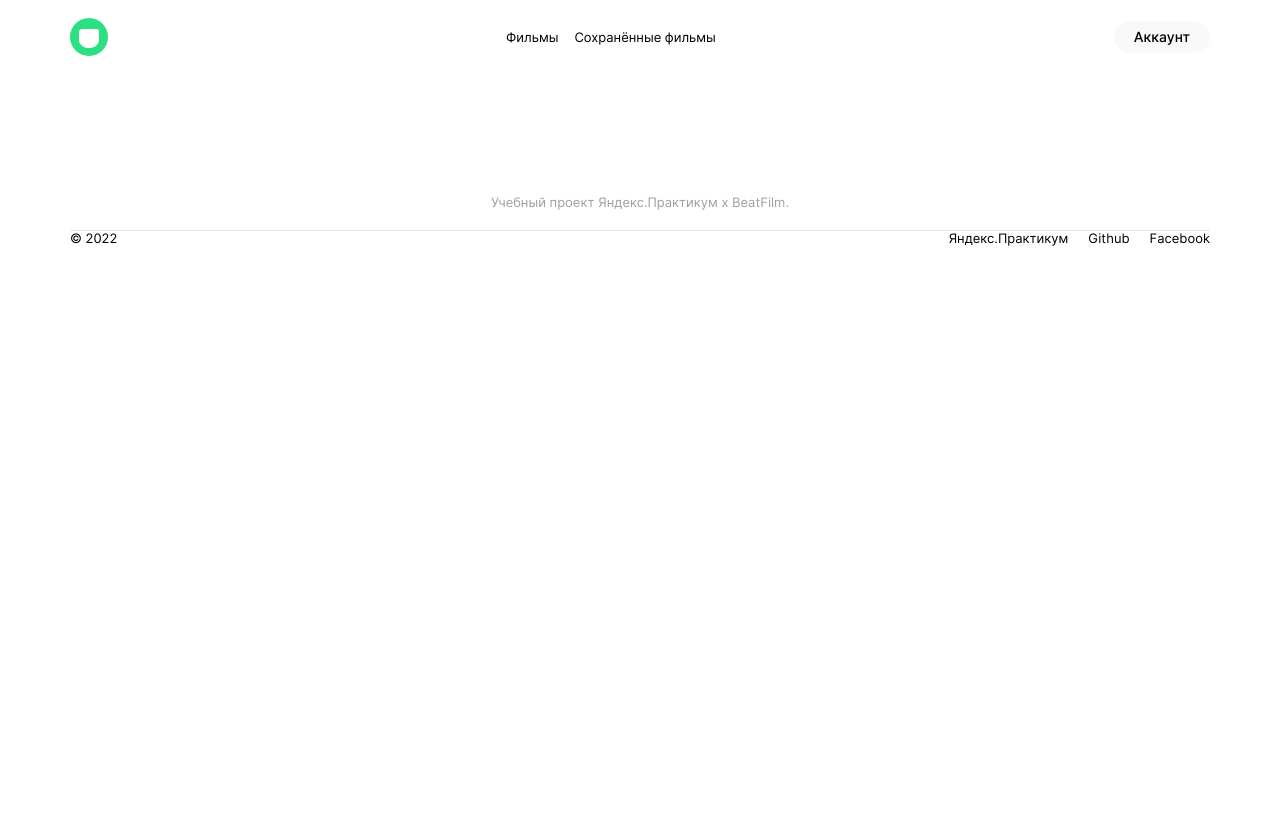
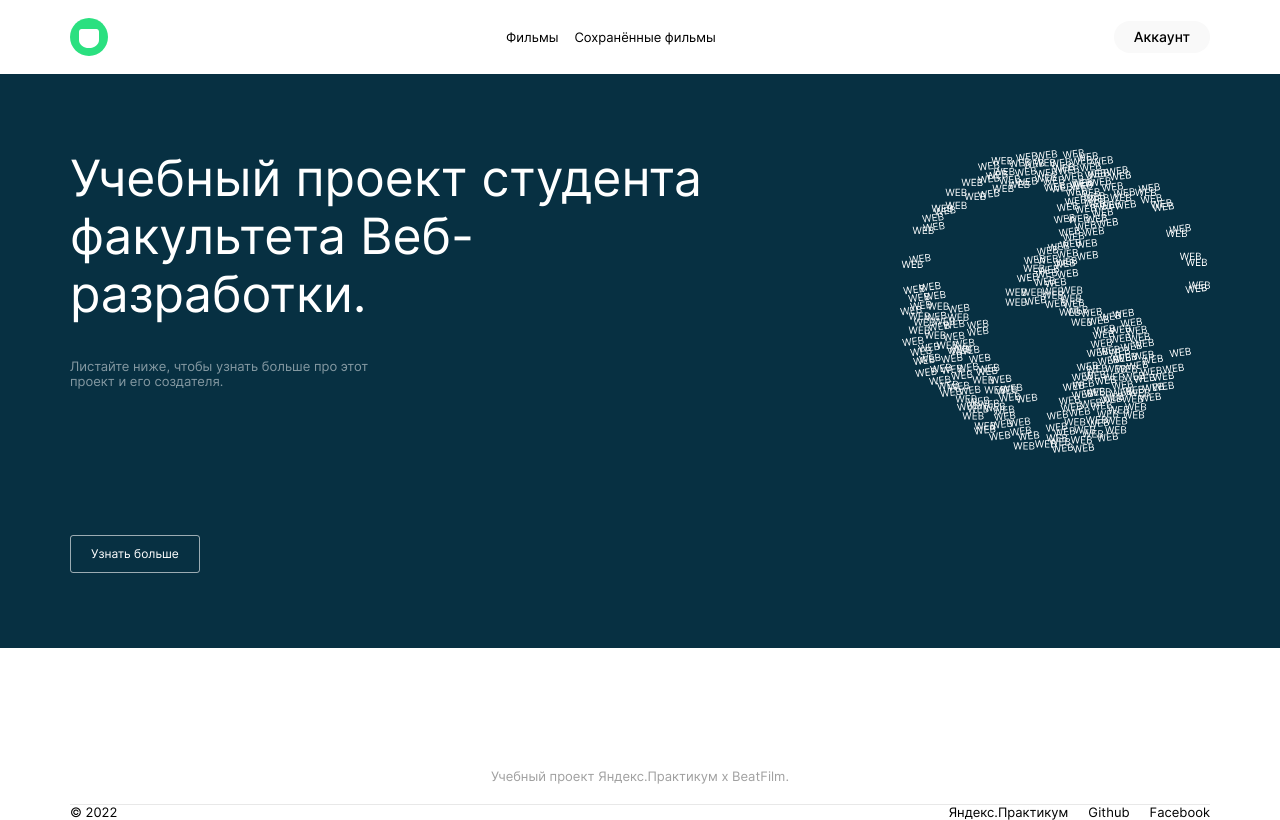
Before and after one commit to Betokko/movies-explorer-frontend, a React (Create React App) app: page / in a window 1280 px wide. Built offline with nearby package versions, Linux system fonts and the light colour scheme.

Commit message:
feat: create Main

```diff
--- a/src/components/App/App.js
+++ b/src/components/App/App.js
@@ -4,13 +4,14 @@ import Header from '../Header/Header';
 import Footer from '../Footer/Footer';
 
 import './App.scss';
+import Main from '../Main/Main';
 
 function App() {
   return (
     <div className="content">
       <div className="wrapper">
         <Header />
-        <Routes></Routes>
+        <Main />
         <Footer />
       </div>
     </div>
--- /dev/null
+++ b/src/components/Main/Main.js
@@ -0,0 +1,21 @@
+import React from 'react';
+import { Link } from 'react-router-dom';
+
+import heroLogo from '../../images/hero-logo.svg';
+
+import './Main.scss';
+
+const Main = () => {
+  return (
+    <div className="main">
+      <div className="main__info">
+        <h1 className='main__title'>Учебный проект студента факультета Веб-разработки.</h1>
+        <p className='main__descr'>Листайте ниже, чтобы узнать больше про этот проект и его создателя.</p>
+          <Link to="/" className='main__link'>Узнать больше</Link>
+      </div>
+      <img src={heroLogo} className="main__logo" alt="Лого" />
+    </div>
+  );
+};
+
+export default Main;
--- /dev/null
+++ b/src/components/Main/Main.scss
@@ -0,0 +1,51 @@
+.main {
+  padding: 75px 70px;
+  height: 574px;
+  background-color: #073042;
+  color: #fff;
+  display: flex;
+  justify-content: space-between;
+
+  &__info {
+    width: 640px;
+  }
+
+  &__title {
+    font-size: 50px;
+    line-height: 58px;
+    font-weight: 400;
+    margin: 0;
+    padding: 0;
+  }
+
+  &__descr {
+    color: #FFFFFF;
+    opacity: .5;
+    font-size: 13px;
+    font-weight: 400;
+    width: 310px;
+    margin-top: 36px;
+  }
+
+  &__link {
+    display: block;
+    width: fit-content;
+    font-size: 12px;
+    line-height: 16px;
+    text-decoration: none;
+    color: #fff;
+    margin-top: 146px;
+    padding: 10px 20px;
+    border: 1px solid rgba($color: #fff, $alpha: .6);
+    border-radius: 3px;
+    transition: background-color .2s;
+    &:hover {
+      background-color: rgba($color: #fff, $alpha: .3);
+    }
+  }
+
+  &__logo{
+    width: 310px;
+    height: 304px;
+  }
+}
```
Also changed, not shown: src/components/Main/index.js (deleted), src/images/hero-logo.svg (added).
